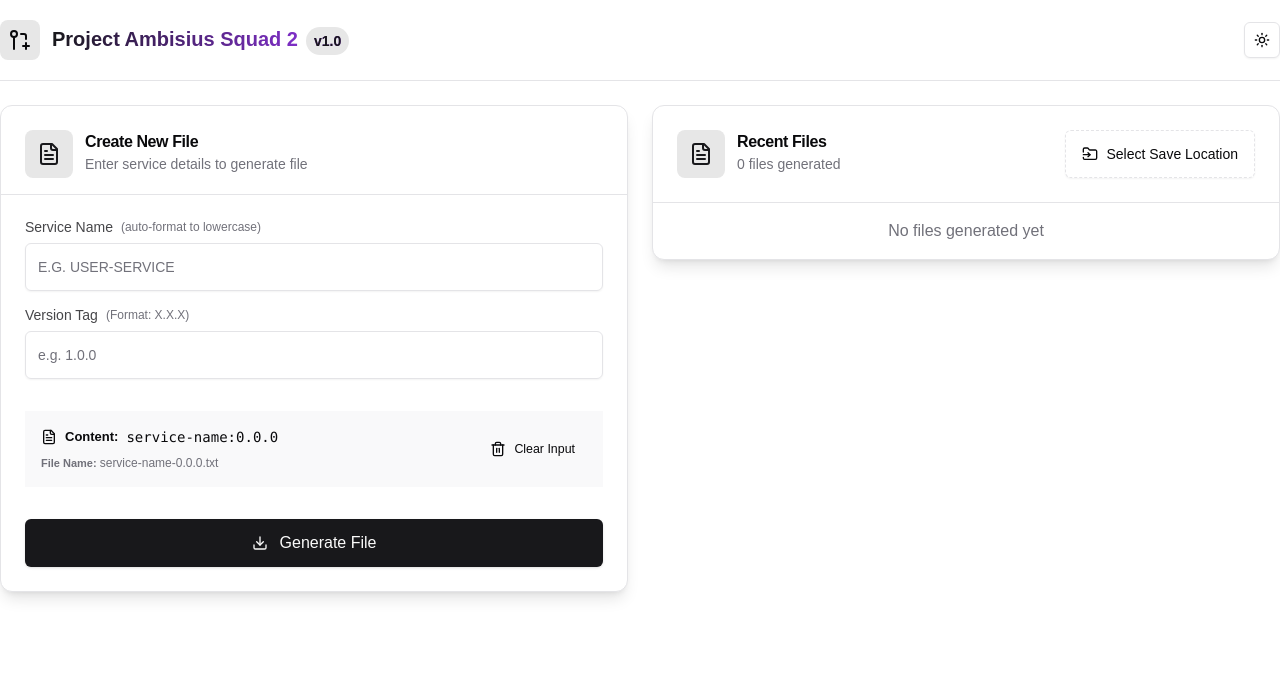
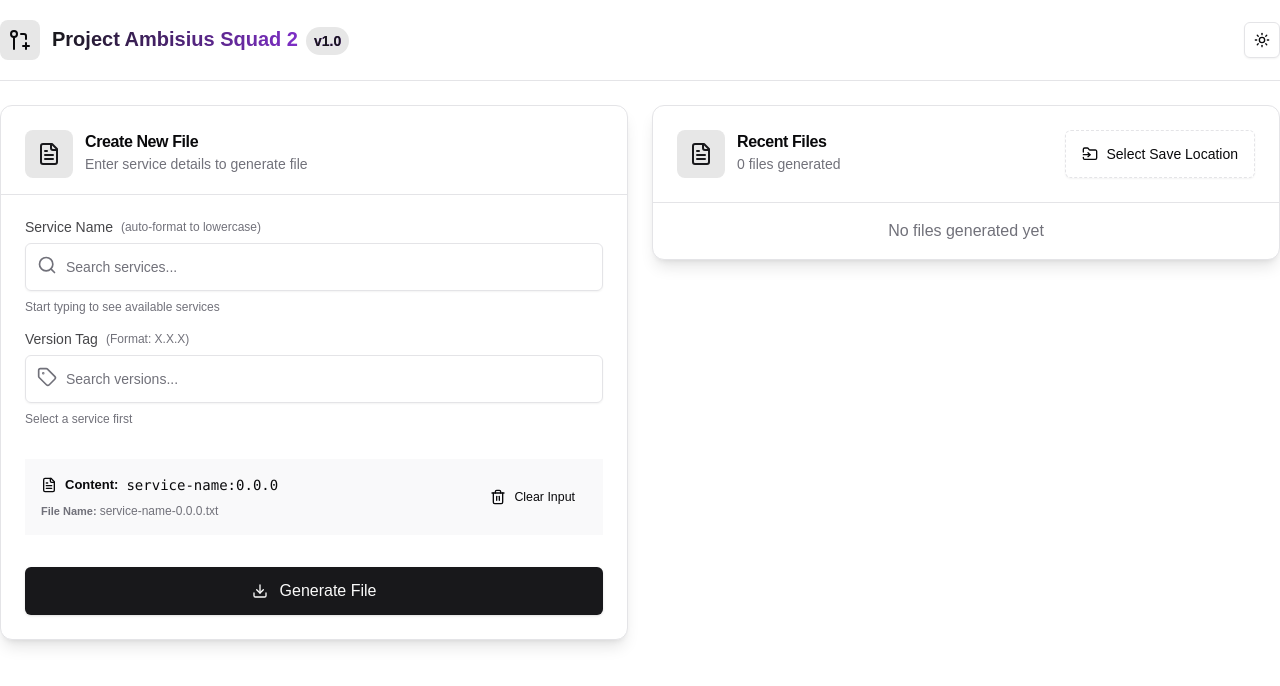
Before and after one commit to teukumunawark/git-tag, a Next.js app: page / in a window 1280 px wide. Shown: the top 686 px of the page. Built offline with nearby package versions, Linux system fonts and the light colour scheme.

Commit message:
[GT-0004] : stage progress

```diff
--- a/components/FileForm.tsx
+++ b/components/FileForm.tsx
@@ -2,26 +2,27 @@ import React, {useEffect, useState} from "react";
 import {useForm} from "react-hook-form";
 import * as z from "zod";
 import {zodResolver} from "@hookform/resolvers/zod";
-import {Button} from "@/components/ui/button";
-import {Input} from "@/components/ui/input";
-import {Form, FormControl, FormField, FormItem, FormLabel, FormMessage,} from "@/components/ui/form";
-import {Download, FileText, Trash2} from "lucide-react";
+import {
+    Form,
+    FormControl,
+    FormField,
+    FormItem,
+    FormLabel,
+    FormMessage,
+} from "@/components/ui/form";
+import {Download, FileText, Search, Tag, Trash2} from "lucide-react";
 import {Card, CardContent, CardHeader, CardTitle} from "@/components/ui/card";
 import {Separator} from "@/components/ui/separator";
+import {Input} from "./ui/input";
+import {Button} from "@/components/ui/button";
 
 const formSchema = z.object({
     serviceName: z
         .string()
         .min(1, "Service name is required")
-        .regex(
-            /^[a-zA-Z0-9- ]+$/,
-            "Service name can only contain letters, numbers, and hyphens"
-        )
+        .regex(/^[a-zA-Z0-9- ]+$/, "Service name can only contain letters, numbers, and hyphens")
         .transform((val) => val.trim().replace(/\s+/g, "-").toLowerCase()),
-    tag: z
-        .string()
-        .min(1, "Tag is required")
-        .regex(/^\d+\.\d+\.\d+$/, "Tag must be in format X.X.X"),
+    tag: z.string().min(1, "Tag is required").regex(/^\d+\.\d+\.\d+$/, "Tag must be in format X.X.X"),
 });
 
 export type FormValues = z.infer<typeof formSchema>;
@@ -41,13 +42,7 @@ interface Tag {
     env: string;
 }
 
-export const FileForm: React.FC<FileFormProps> =
-    (
-        {
-            onSubmit,
-            isProcessing
-        }
-    ) => {
+export const FileForm: React.FC<FileFormProps> = ({ onSubmit, isProcessing }) => {
     const form = useForm<FormValues>({
         resolver: zodResolver(formSchema),
         defaultValues: {
@@ -58,22 +53,27 @@ export const FileForm: React.FC<FileFormProps> =
 
     const serviceNameWatch = form.watch("serviceName");
     const tagWatch = form.watch("tag");
-
     const fileNamePreview = `${(serviceNameWatch || "service-name")
         .replace(/\s+/g, "-")
         .toLowerCase()}-${tagWatch || "0.0.0"}.txt`;
 
-
     const [repositorySuggestions, setRepositorySuggestions] = useState<Repository[]>([]);
     const [tagSuggestions, setTagSuggestions] = useState<string[]>([]);
     const [searchTerm, setSearchTerm] = useState("");
+    const [highlightedIndex, setHighlightedIndex] = useState(-1);
+    const [showSuggestions, setShowSuggestions] = useState(false);
 
+    // Debounced fetch for repository suggestions
     useEffect(() => {
         const timeout = setTimeout(() => {
             if (searchTerm.trim().length > 0) {
-                    fetchRepositorySuggestions(searchTerm.trim()).then(() => console.log("Fetched repository suggestions"));
+                fetchRepositorySuggestions(searchTerm.trim());
+            } else {
+                setRepositorySuggestions([]);
+                setShowSuggestions(false);
             }
         }, 500);
+
         return () => clearTimeout(timeout);
     }, [searchTerm]);
 
@@ -82,9 +82,11 @@ export const FileForm: React.FC<FileFormProps> =
             const response = await fetch(`http://localhost:8080/repository?search=${query}`);
             if (!response.ok) {
                 console.log("Failed to fetch repository suggestions");
+                return;
             }
             const data = await response.json();
             setRepositorySuggestions(data.data);
+            setShowSuggestions(true); // Show suggestions when data is fetched
         } catch (error) {
             console.error("Error fetching repository suggestions:", error);
         }
@@ -95,6 +97,7 @@ export const FileForm: React.FC<FileFormProps> =
             const response = await fetch(`http://localhost:8080/tag/${repoId}`);
             if (!response.ok) {
                 console.log("Failed to fetch tag suggestions");
+                return;
             }
             const data = await response.json();
             const tags = data.data.map((tagItem: Tag) => tagItem.name);
@@ -104,12 +107,11 @@ export const FileForm: React.FC<FileFormProps> =
         }
     };
 
-
     const handleServiceNameChange = (e: React.ChangeEvent<HTMLInputElement>) => {
         const rawValue = e.target.value;
         setSearchTerm(rawValue);
         const formatted = rawValue.replace(/[^a-zA-Z0-9 -]/g, "").replace(/\s+/g, " ").trim();
-            form.setValue("serviceName", formatted, {shouldValidate: true});
+        form.setValue("serviceName", formatted, { shouldValidate: true });
     };
 
     const handleServiceNameBlur = () => {
@@ -118,10 +120,34 @@ export const FileForm: React.FC<FileFormProps> =
             (repo) => repo.name.toLowerCase() === currentValue.toLowerCase()
         );
         if (selectedRepo) {
-                fetchTagSuggestions(selectedRepo.id).then(() => console.log("Fetched tag suggestions"));
+            fetchTagSuggestions(selectedRepo.id);
         } else {
             setTagSuggestions([]);
         }
+        setShowSuggestions(false); // Hide suggestions on blur
+    };
+
+    const handleKeyDown = (e: React.KeyboardEvent<HTMLInputElement>) => {
+        if (e.key === "ArrowDown") {
+            setHighlightedIndex((prev) => (prev + 1) % repositorySuggestions.length);
+        } else if (e.key === "ArrowUp") {
+            setHighlightedIndex((prev) => (prev > 0 ? prev - 1 : repositorySuggestions.length - 1));
+        } else if (e.key === "Enter" && highlightedIndex !== -1) {
+            const selectedRepo = repositorySuggestions[highlightedIndex];
+            form.setValue("serviceName", selectedRepo.name, { shouldValidate: true });
+            setSearchTerm(selectedRepo.name);
+            setShowSuggestions(false); // Hide suggestions after selection
+            fetchTagSuggestions(selectedRepo.id);
+        } else if (e.key === "Escape") {
+            setShowSuggestions(false); // Hide suggestions on Escape key
+        }
+    };
+
+    const handleSuggestionClick = (repo: Repository) => {
+        form.setValue("serviceName", repo.name, { shouldValidate: true });
+        setSearchTerm(repo.name);
+        setShowSuggestions(false); // Hide suggestions after selection
+        fetchTagSuggestions(repo.id);
     };
 
     return (
@@ -129,62 +155,72 @@ export const FileForm: React.FC<FileFormProps> =
             <CardHeader className="pb-4">
                 <div className="flex items-center gap-3">
                     <div className="p-3 bg-primary/10 rounded-lg">
-                            <FileText className="h-6 w-6 text-primary"/>
+                        <FileText className="h-6 w-6 text-primary" />
                     </div>
                     <div>
                         <CardTitle>Create New File</CardTitle>
-                            <p className="text-sm text-muted-foreground mt-1">
-                                Enter service details to generate file
-                            </p>
+                        <p className="text-sm text-muted-foreground mt-1">Enter service details to generate file</p>
                     </div>
                 </div>
             </CardHeader>
-
-                <Separator className="mb-6"/>
-
+            <Separator className="mb-6" />
             <CardContent>
                 <Form {...form}>
                     <form onSubmit={form.handleSubmit(onSubmit)} className="space-y-8">
                         <div className="space-y-4">
+                            {/* Service Name Field */}
                             <FormField
                                 control={form.control}
                                 name="serviceName"
-                                    render={({field}) => (
+                                render={({ field }) => (
                                     <FormItem>
                                         <FormLabel className="flex items-center gap-2 text-primary/80">
                                             Service Name
-                                                <span
-                                                    className="text-xs text-muted-foreground">(auto-format to lowercase)</span>
+                                            <span className="text-xs text-muted-foreground">(auto-format to lowercase)</span>
                                         </FormLabel>
                                         <FormControl>
                                             <div className="relative">
+                                                <Search className="absolute left-3 top-3 h-5 w-5 text-muted-foreground" />
                                                 <Input
                                                     {...field}
+                                                    value={searchTerm}
                                                     onChange={(e) => {
                                                         handleServiceNameChange(e);
                                                         field.onChange(e);
                                                     }}
+                                                    onKeyDown={handleKeyDown}
                                                     onBlur={handleServiceNameBlur}
-                                                        placeholder="e.g. user-service"
-                                                        className="h-12 text-base uppercase"
-                                                        list="repositorySuggestions"
+                                                    placeholder="Search services..."
+                                                    className="h-12 text-base pl-10"
                                                 />
-                                                    <datalist id="repositorySuggestions">
-                                                        {repositorySuggestions.map((repo) => (
-                                                            <option key={repo.id} value={repo.name}/>
+                                                {showSuggestions && repositorySuggestions.length > 0 && (
+                                                    <div className="absolute z-10 w-full mt-2 bg-white border border-gray-200 rounded-lg shadow-lg overflow-hidden">
+                                                        {repositorySuggestions.map((repo, index) => (
+                                                            <div
+                                                                key={repo.id}
+                                                                onClick={() => handleSuggestionClick(repo)}
+                                                                className={`px-4 py-2 cursor-pointer ${
+                                                                    highlightedIndex === index ? "bg-primary text-white" : ""
+                                                                } hover:bg-gray-100`}
+                                                            >
+                                                                {highlightQuery(repo.name, searchTerm)}
+                                                            </div>
                                                         ))}
-                                                    </datalist>
+                                                    </div>
+                                                )}
                                             </div>
                                         </FormControl>
-                                            <FormMessage className="text-xs"/>
+                                        <FormMessage className="text-xs" />
+                                        <p className="text-xs text-muted-foreground mt-1">Start typing to see available services</p>
                                     </FormItem>
                                 )}
                             />
 
+                            {/* Version Tag Field */}
                             <FormField
                                 control={form.control}
                                 name="tag"
-                                    render={({field}) => (
+                                render={({ field }) => (
                                     <FormItem>
                                         <FormLabel className="flex items-center gap-2 text-primary/80">
                                             Version Tag
@@ -192,38 +228,43 @@ export const FileForm: React.FC<FileFormProps> =
                                         </FormLabel>
                                         <FormControl>
                                             <div className="relative">
+                                                <Tag className="absolute left-3 top-3 h-5 w-5 text-muted-foreground" />
                                                 <Input
                                                     {...field}
-                                                        placeholder="e.g. 1.0.0"
-                                                        className="h-12 text-base"
+                                                    placeholder="Search versions..."
+                                                    className="h-12 text-base pl-10"
                                                     list="tagSuggestions"
                                                 />
-                                                    <datalist id="tagSuggestions">
+                                                <datalist id="tagSuggestions" className="rounded-lg shadow-lg">
                                                     {tagSuggestions.map((tag, i) => (
-                                                            <option key={i} value={tag}/>
+                                                        <option key={i} value={tag} className="p-2 hover:bg-muted" />
                                                     ))}
                                                 </datalist>
                                             </div>
                                         </FormControl>
-                                            <FormMessage className="text-xs"/>
+                                        <FormMessage className="text-xs" />
+                                        <p className="text-xs text-muted-foreground mt-1">
+                                            {serviceNameWatch ? `Available versions for ${serviceNameWatch}` : "Select a service first"}
+                                        </p>
                                     </FormItem>
                                 )}
                             />
                         </div>
 
+                        {/* Preview Section */}
                         <div className="mt-4 p-4 bg-muted/50 flex items-center">
                             <div className="h-full w-full">
                                 <div className="flex flex-wrap items-center gap-2 text-sm">
                                     <div className="flex items-center gap-2 flex-shrink-0">
-                                            <FileText className="h-4 w-4"/>
+                                        <FileText className="h-4 w-4" />
                                         <span className="font-bold text-[13px] hidden sm:inline">Content:</span>
                                     </div>
-                                        <pre
-                                            className="flex-1 min-w-[200px] truncate">{serviceNameWatch.toLowerCase() || "service-name"}:{tagWatch || "0.0.0"}</pre>
+                                    <pre className="flex-1 min-w-[200px] truncate">
+                    {serviceNameWatch.toLowerCase() || "service-name"}:{tagWatch || "0.0.0"}
+                  </pre>
                                 </div>
                                 <div className="mt-2 text-xs text-muted-foreground truncate">
-                                        <span
-                                            className="font-semibold text-[11px] hidden sm:inline">File Name:{" "} </span>
+                                    <span className="font-semibold text-[11px] hidden sm:inline">File Name: </span>
                                     {fileNamePreview}
                                 </div>
                             </div>
@@ -239,11 +280,12 @@ export const FileForm: React.FC<FileFormProps> =
                                     });
                                 }}
                             >
-                                    <Trash2 className="sm:mr-2"/>
+                                <Trash2 className="sm:mr-2" />
                                 <span className="hidden sm:inline text-[0.775rem]">Clear Input</span>
                             </Button>
                         </div>
 
+                        {/* Submit Button */}
                         <div className="space-y-4">
                             <Button
                                 type="submit"
@@ -251,9 +293,11 @@ export const FileForm: React.FC<FileFormProps> =
                                 disabled={isProcessing}
                                 className="w-full h-12 text-base gap-3 hover:shadow-md transition-shadow"
                             >
-                                    {isProcessing ? (<span>Generating...</span>) : (
+                                {isProcessing ? (
+                                    <span>Generating...</span>
+                                ) : (
                                     <>
-                                            <Download className="h-5 w-5"/>
+                                        <Download className="h-5 w-5" />
                                         <span>Generate File</span>
                                     </>
                                 )}
@@ -265,3 +309,20 @@ export const FileForm: React.FC<FileFormProps> =
         </Card>
     );
 };
+
+const highlightQuery = (text: string, query: string) => {
+    const parts = text.split(new RegExp(`(${query})`, "gi"));
+    return (
+        <>
+            {parts.map((part, i) =>
+                    part.toLowerCase() === query.toLowerCase() ? (
+                        <span key={i} className="font-bold text-primary">
+            {part}
+          </span>
+                    ) : (
+                        part
+                    )
+            )}
+        </>
+    );
+};
```
Lines whose indentation alone changed are shown as unchanged.
